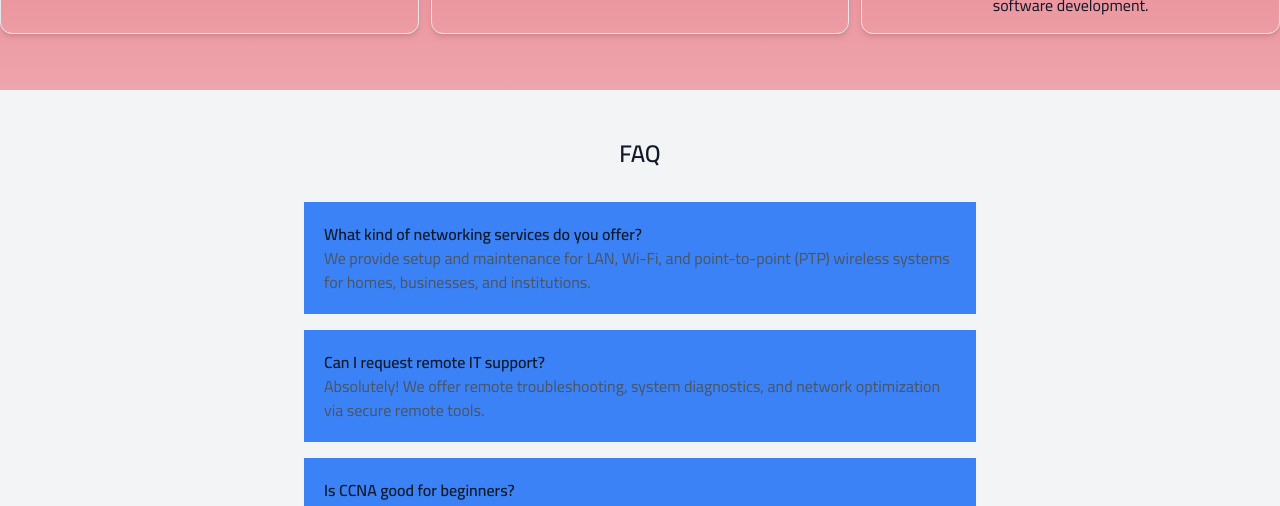
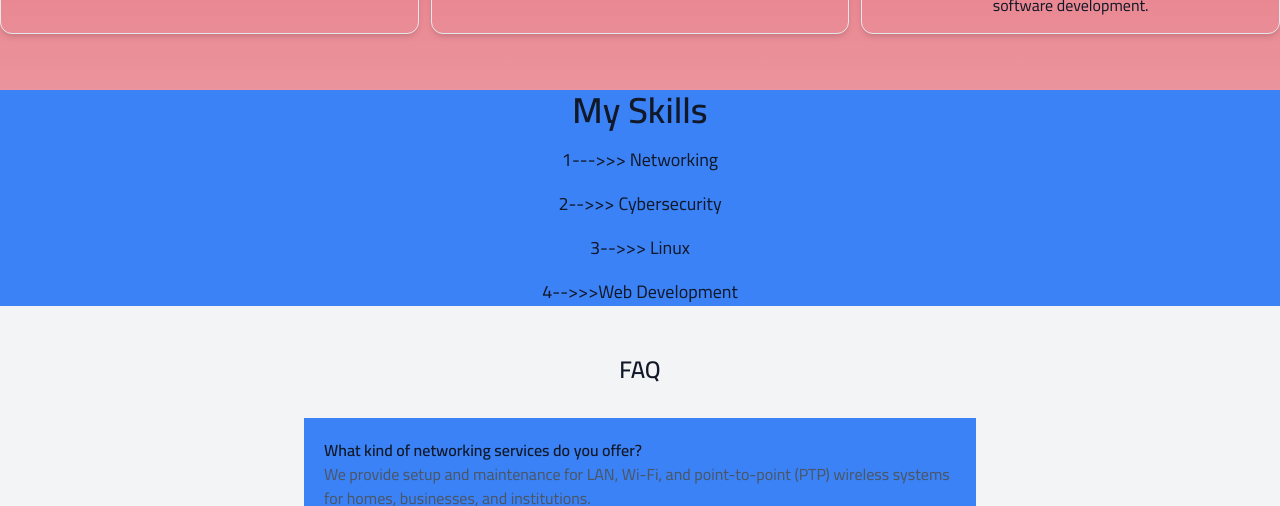
Before and after one commit to mashor2400/cvv, a plain HTML site: page index.html in a window 1280 px wide. Shown: the part 749-1255 px from the top of the page. Drawn offline with nearby package versions, Linux system fonts and the light colour scheme.

Commit message:
index.html

```diff
--- a/index.html
+++ b/index.html
@@ -104,6 +104,20 @@
         </div>
    </section>
 
+
+   <section class="py-15  bg-blue-500">
+<div class="container mx-auto text-center">
+    <h3 class="text-4xl font-bold mb-4"> My Skills </h3>
+<ul class="space-y-4 text-lg">
+      <li>1--->>> Networking </li>
+      <li>2-->>> Cybersecurity </li>
+    <li>3-->>> Linux </li>
+      <li>4-->>>Web Development </li>
+</ul>
+  </div>
+</section>
+
+
     <section id="faq" class="bg-gray-100 py-12">
       <div class="container mx-auto">
         <h3 class="text-2xl font-bold text-center mb-8">
```
